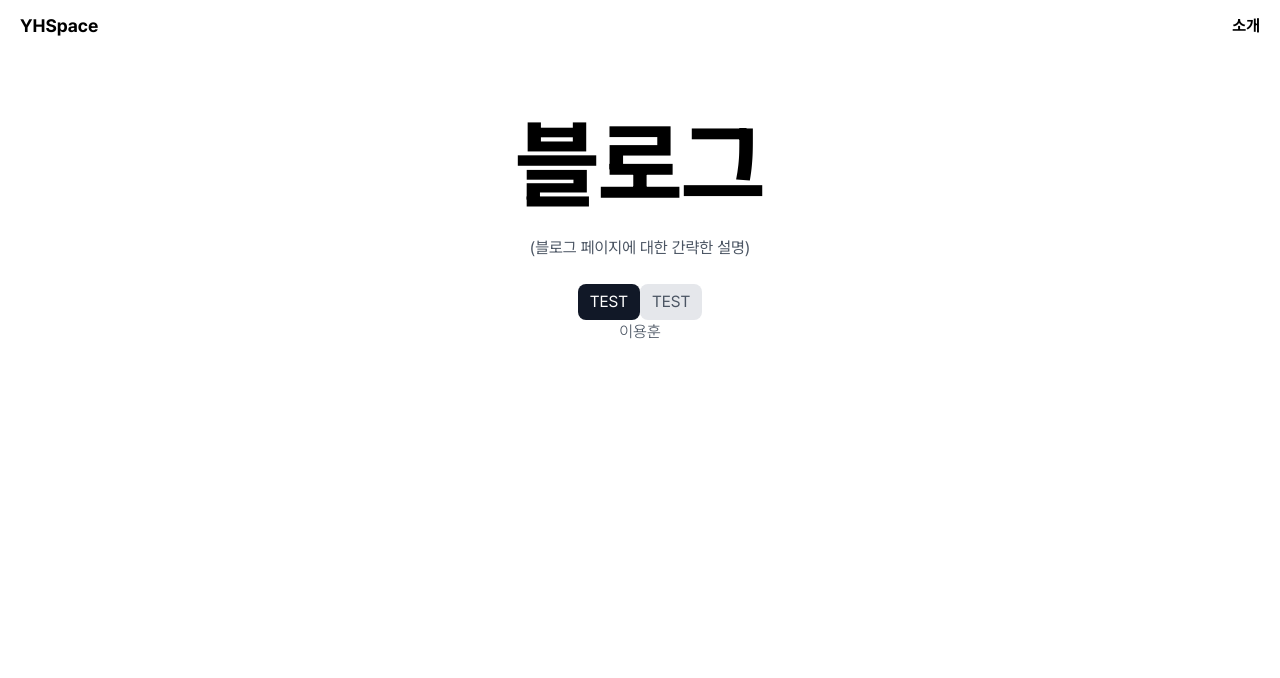
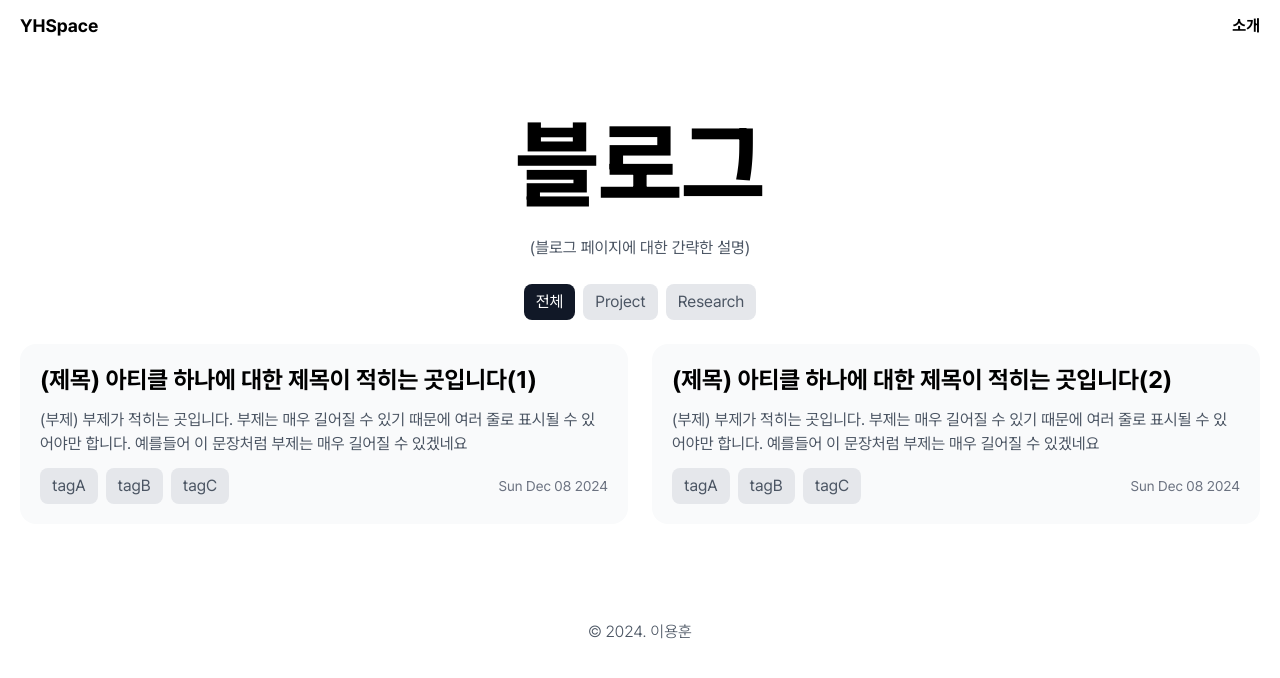
Before and after one commit to akatcn/akatcn.github.io, a Next.js app: page /article in a window 1280 px wide. Shown: the top 678 px of the page. Built offline with nearby package versions, Linux system fonts and the light colour scheme.

Commit message:
🎨 UI 작업 - article 카드 UI 및 GlobalFooter 업데이트

```diff
--- a/src/app/article/page.tsx
+++ b/src/app/article/page.tsx
@@ -1,13 +1,63 @@
-import StaticChip from '@/component/ui/static/StaticChip'
+import ArticleCard from '@/component/article/ArticleCard'
+import StaticChipGroup, { ChipDataType } from '@/component/ui/static/StaticChipGroup'
 import React from 'react'
+
+const chipsA: ChipDataType[] = [
+  {
+    text: "전체",
+    selected: true,
+    path: "/"
+  },
+  {
+    text: "Project",
+    selected: false,
+    path: "/article/project"
+  },
+  {
+    text: "Research",
+    selected: false,
+    path: "/article/research"
+  },
+]
+
+const chipsB: ChipDataType[] = [
+  {
+    text: "tagA",
+    selected: false,
+    path: "/"
+  },
+  {
+    text: "tagB",
+    selected: false,
+    path: "/"
+  },
+  {
+    text: "tagC",
+    selected: false,
+    path: "/"
+  },
+]
 
 function ArticlePage() {
   return (
     <div className='w-full text-center space-y-6 mt-16'>
       <h1 className='text-8xl font-extrabold'>블로그</h1>
       <p className='text-gray-600'>(블로그 페이지에 대한 간략한 설명)</p>
-      <StaticChip text='TEST' selected={true} />
-      <StaticChip text='TEST' selected={false} />
+      <StaticChipGroup chips={chipsA} />
+      <div className='grid grid-cols-1 md:grid-cols-2 gap-x-6 gap-y-4'>
+        <ArticleCard
+          title={"(제목) 아티클 하나에 대한 제목이 적히는 곳입니다(1)"}
+          subTitle={"(부제) 부제가 적히는 곳입니다. 부제는 매우 길어질 수 있기 때문에 여러 줄로 표시될 수 있어야만 합니다. 예를들어 이 문장처럼 부제는 매우 길어질 수 있겠네요"}
+          chips={chipsB}
+          date={new Date()}
+        />
+        <ArticleCard
+          title={"(제목) 아티클 하나에 대한 제목이 적히는 곳입니다(2)"}
+          subTitle={"(부제) 부제가 적히는 곳입니다. 부제는 매우 길어질 수 있기 때문에 여러 줄로 표시될 수 있어야만 합니다. 예를들어 이 문장처럼 부제는 매우 길어질 수 있겠네요"}
+          chips={chipsB}
+          date={new Date()}
+        />
+      </div>
     </div>
   )
 }
--- /dev/null
+++ b/src/component/article/ArticleCard.tsx
@@ -0,0 +1,31 @@
+import StaticChipGroup, { ChipDataType } from '@/component/ui/static/StaticChipGroup'
+import Link from 'next/link'
+import React from 'react'
+
+type ArticleCardProps = {
+  title: string
+  subTitle: string
+  chips: ChipDataType[]
+  date: Date
+}
+
+function ArticleCard({ title, subTitle, chips, date }: ArticleCardProps) {
+
+  return (
+    // todo: <Link> 컴포넌트는 <a> 태그로 치환됨. 동시에 <StaticChipGroup> 컴포넌트 또한 <a> 태그로 치환되므로 중첩된 <a>태그가 발생함. 이를 수정할 것
+    <Link href="/">
+      <div className='flex flex-col justify-between p-5 bg-gray-50 rounded-2xl text-start space-y-3 hover:bg-gray-100 h-full'>
+        <div className='space-y-3'>
+          <p className='font-bold text-2xl'>{title}</p>
+          <p className='text-gray-600'>{subTitle}</p>
+        </div>
+        <div className='flex items-center justify-between'>
+          <StaticChipGroup chips={chips} />
+          <p className='text-sm text-gray-500'>{date.toDateString()}</p>
+        </div>
+      </div>
+    </Link>
+  )
+}
+
+export default ArticleCard
--- a/src/component/global/GlobalFooter.tsx
+++ b/src/component/global/GlobalFooter.tsx
@@ -2,8 +2,8 @@ import React from 'react'
 
 function GlobalFooter() {
   return (
-    <div className='text-center w-full font-light text-gray-600'>
-      <p>이용훈</p>
+    <div className='text-center w-full font-light text-gray-600 pt-24 pb-8'>
+      <p>© 2024. 이용훈</p>
     </div>
   )
 }
--- a/src/component/ui/static/StaticChip.tsx
+++ b/src/component/ui/static/StaticChip.tsx
@@ -8,7 +8,9 @@ type StaticChipProps = {
 
 function StaticChip({ text, selected }: StaticChipProps) {
   return (
-    <button className={classNames("px-3 py-1.5 rounded-lg", selected ? "bg-gray-900 hover:bg-gray-700 text-white" : "bg-gray-200 text-gray-600 hover:bg-gray-100")}>{ text }</button>
+    <button className={classNames("px-3 py-1.5 rounded-lg", selected ? "bg-gray-900 hover:bg-gray-700 text-white" : "bg-gray-200 text-gray-600 hover:bg-gray-100")}>
+      { text }
+    </button>
   )
 }
 
--- /dev/null
+++ b/src/component/ui/static/StaticChipGroup.tsx
@@ -0,0 +1,27 @@
+import StaticChip from '@/component/ui/static/StaticChip'
+import Link from 'next/link'
+import React from 'react'
+
+export type ChipDataType = {
+  text: string
+  selected: boolean
+  path: string
+}
+
+type StaticChipGroupProps = {
+  chips: ChipDataType[]
+}
+
+function StaticChipGroup({ chips }: StaticChipGroupProps) {
+  return (
+    <div className='space-x-2'>
+      {chips.map((chip, index) =>
+        <Link key={index} href={chip.path}>
+          <StaticChip text={chip.text} selected={chip.selected} />
+        </Link>
+      )}
+    </div>
+  )
+}
+
+export default StaticChipGroup
```
